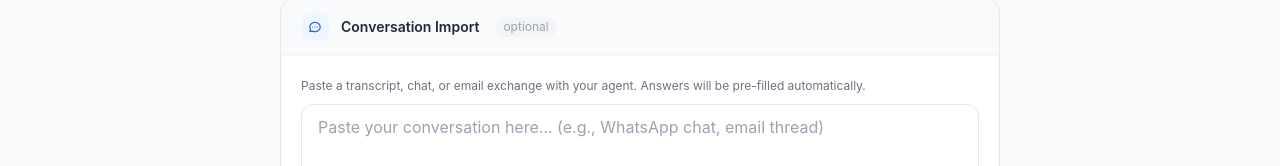
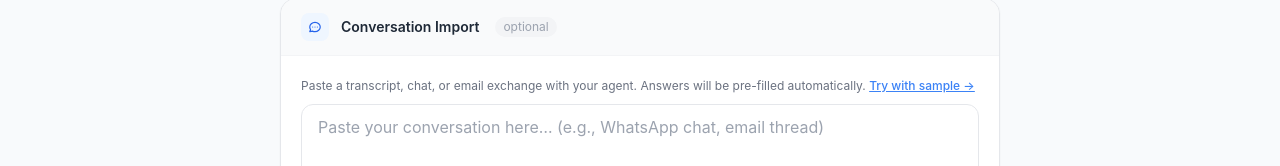
Before and after one commit to rakeshpawali1984-png/property-advice-validator, a Next.js app: page / in a window 1280 px wide. Shown: the part 376-542 px from the top of the page. Built offline with nearby package versions, Linux system fonts and the light colour scheme.

Commit message:
feat: add Try with sample for both textareas, auto-trigger analysis on sample load

```diff
--- a/components/ConversationAnalyzer.tsx
+++ b/components/ConversationAnalyzer.tsx
@@ -1,6 +1,6 @@
 'use client'
 
-import { useState, useEffect } from 'react'
+import { useState, useEffect, useRef } from 'react'
 import { ConversationSignals, OptionScore } from '@/lib/types'
 
 interface Props {
@@ -112,6 +112,7 @@ export default function ConversationAnalyzer({ onPrefill, contextType }: Props)
   const [analysed, setAnalysed] = useState(false)
   const [detectedRisks, setDetectedRisks] = useState<Set<string>>(new Set())
   const [checkedRisks, setCheckedRisks] = useState<Set<string>>(new Set())
+  const autoRunRef = useRef(false)
 
   // Auto-detect risks from text (property mode only)
   useEffect(() => {
@@ -194,6 +195,15 @@ export default function ConversationAnalyzer({ onPrefill, contextType }: Props)
     }
   }
 
+  // Auto-trigger analysis after sample text is loaded
+  // eslint-disable-next-line react-hooks/exhaustive-deps
+  useEffect(() => {
+    if (autoRunRef.current && text.trim().length >= 20) {
+      autoRunRef.current = false
+      handleAnalyze()
+    }
+  }, [text])
+
   const isProperty = contextType === 'property'
 
   return (
@@ -218,6 +228,17 @@ export default function ConversationAnalyzer({ onPrefill, contextType }: Props)
             {isProperty
               ? 'Paste a property listing, agent notes, or description. Risks will be auto-detected below.'
               : 'Paste a transcript, chat, or email exchange with your agent. Answers will be pre-filled automatically.'}
+            {' '}
+            {text.trim().length === 0 && !isProperty && (
+              <button
+                type="button"
+                onClick={() => { autoRunRef.current = true; setText(`Me: Hi James, thanks for jumping on a call. We're first-home buyers looking in the $900K–$1.1M range in Melbourne's inner north. Can you walk me through how you work?\n\nJames (Buyer's Agent): Sure! I charge a flat fee of $12,000 or 1.5% of the purchase price — whichever is higher. I cover the whole process from search to settlement.\n\nMe: How many buyers are you working with at the moment?\n\nJames: I've got about 15 active clients right now.\n\nMe: Do you ever take referral fees from vendors or selling agents?\n\nJames: Occasionally I do receive referral fees from some developers, but it doesn't impact my advice to you.\n\nMe: How do you find properties? Do you have access to off-market listings?\n\nJames: I have some relationships with selling agents, but most of what I find is from the same portals you'd use — Domain and realestate.com.au.\n\nMe: Can you share some past results — like properties you've bought and what they went for vs. the asking price?\n\nJames: I don't have that data handy but I can share some client testimonials.\n\nMe: What areas do you specialise in? Do you know the inner north well?\n\nJames: I work across all of Melbourne, so I'm pretty flexible.`) }}
+
+                className="underline text-blue-500 hover:text-blue-700 font-medium"
+              >
+                Try with sample →
+              </button>
+            )}
           </p>
           <textarea
             value={text}
--- a/components/PropertyLinkInput.tsx
+++ b/components/PropertyLinkInput.tsx
@@ -438,6 +438,16 @@ export default function PropertyLinkInput({ onPrefill }: Props) {
           </p>
           <p className="text-xs text-blue-500 mb-2 leading-relaxed">
             Tip: open the listing in your browser, select all text (Cmd+A), copy and paste here.
+            {' '}
+            {listingText.trim().length === 0 && (
+              <button
+                type="button"
+                onClick={() => setListingText(`3-bedroom terrace house in Surry Hills NSW 2010. Asking price $1,650,000. Last sold in 2017 for $1,100,000. 142sqm internal, 180sqm total lot. Strata: no strata (freehold). Building inspection not yet done. Agent mentioned "minor cosmetic work needed" but could not confirm if any unpermitted renovations. Vendor wants a quick settlement (21 days). Flood zone: low risk. Heritage overlay: yes. Agent is representing both buyer and vendor (dual agency). Open for inspection had 30+ groups through.`)}
+                className="underline text-blue-600 hover:text-blue-800 font-medium"
+              >
+                Try with sample →
+              </button>
+            )}
           </p>
           <textarea
             value={listingText}
```
